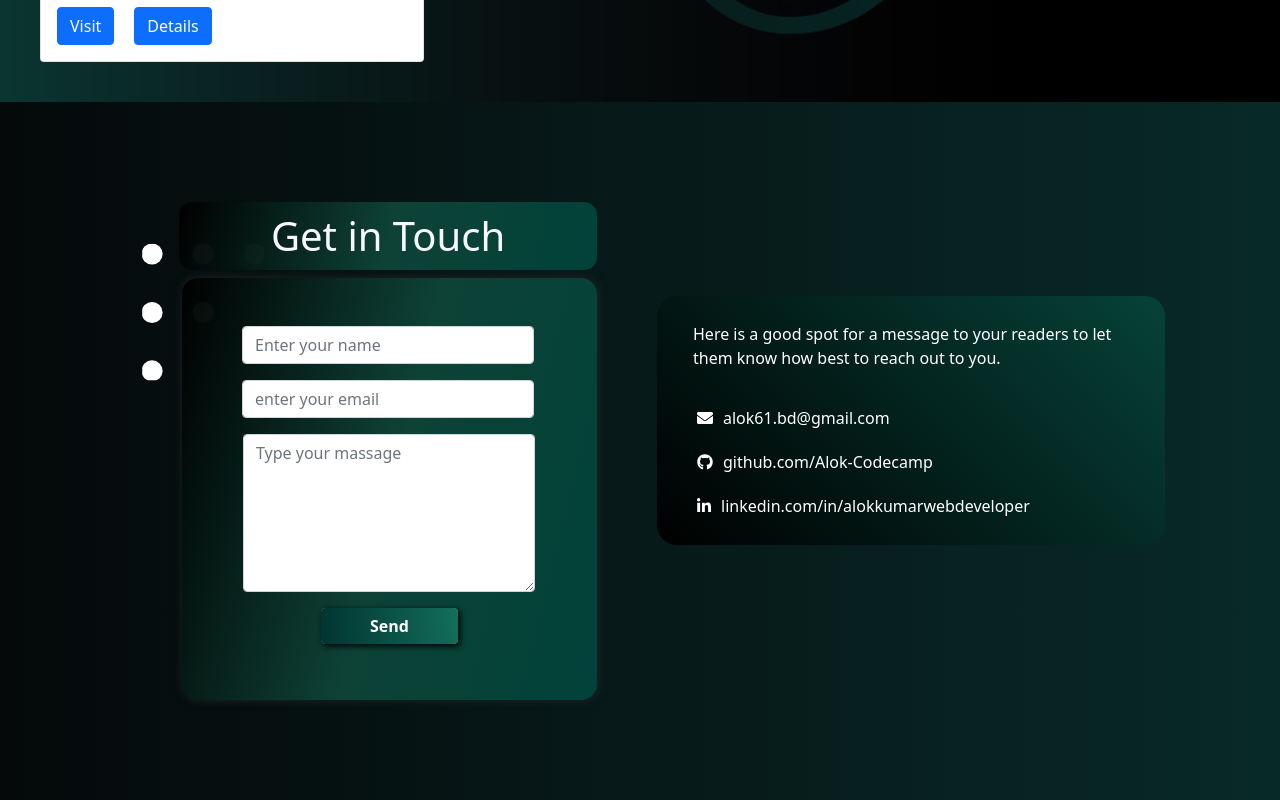
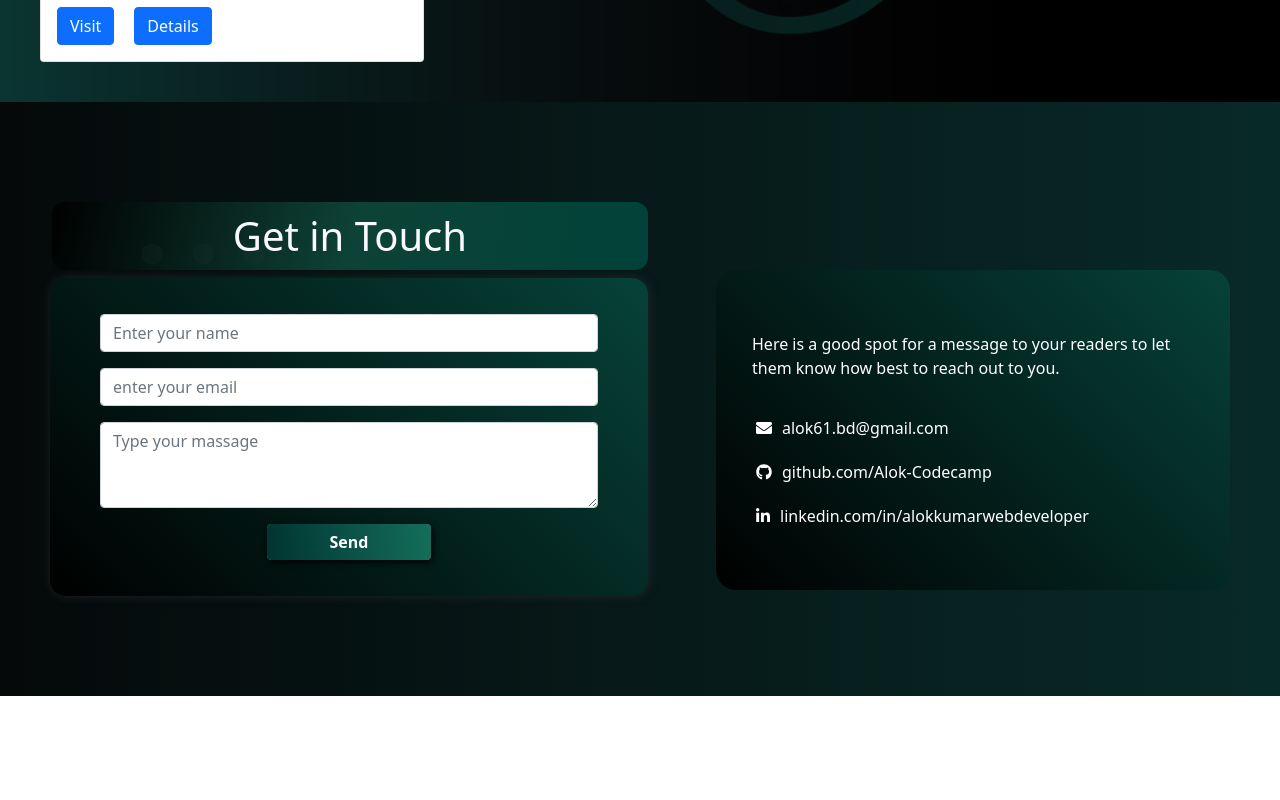
Before and after one commit to Alok-Codecamp/alok-portfolio, a React (Create React App) app: page / in a window 1280 px wide. Shown: the part 1448-2248 px from the top of the page. After the commit the page ends 2144 px from the top, so only its background shows below. Built offline with nearby package versions, Linux system fonts and the light colour scheme.

Commit message:
contact form css change

```diff
--- a/src/Pages/ContactMe/ContactMe.js
+++ b/src/Pages/ContactMe/ContactMe.js
@@ -34,7 +34,7 @@ const ContactMe = () => {
             <Form.Control id='user-email-input' ref={user_email} name="user_email" type="email" placeholder="enter your email" />
           </Form.Group>
           <Form.Group className="mb-3 user-message" controlId="exampleForm.ControlTextarea1">
-            <Form.Control id='user-message-input' ref={message} name="message" as="textarea" rows={6} placeholder="Type your massage" />
+            <Form.Control id='user-message-input' ref={message} name="message" as="textarea" rows={3} placeholder="Type your massage" />
           </Form.Group>
           <Form.Control id='submit-button' type="submit" value="Send" />
         </Form>
--- a/src/Pages/ContactMe/contact.css
+++ b/src/Pages/ContactMe/contact.css
@@ -5,40 +5,35 @@
 }
 #get-in-touch-h1{
     color: ghostwhite;
-    margin-left: 30%;
+    margin-left: 8%;
     background-image: linear-gradient(284deg, #00423a, #0e4236, #000000f7);
-    width: 70%;
     text-align: center;
     padding: 10px;
     border-radius: 13px;
 }
 /* style for contact form  */
 #contact-form{
-    background-image: linear-gradient(284deg, #00423a, #0e4236, #000000f7);
-    width: 415px;
-    width: 415px;
-    margin-left: 182px;
-    border-radius: 1px;
-    text-align: center;
-    padding-top: 48px;
-    padding-bottom: 56px;
-    border-radius: 16px;
-    box-shadow: 1px 0px 10px 0px;
+    background-image: linear-gradient(45deg, #000, #064238);
+       margin-left: 50px;
+       padding-top: 36px;
+       padding-bottom: 36px;
+       padding-right: 50px;
+       padding-left: 50px;
+       border-radius: 16px;
+       box-shadow: 1px 0 10px 0;
 }
 
 #user-name-input{
-    margin-left: 60px;
-    width: 292px;
+    width: 498px;
+
 }
 
 #user-email-input{
-    margin-left: 60px;
-    width: 292px;
+    width: 498px;
 }
 
 #user-message-input{
-    width: 292px;
-    margin-left: 61px;
+    width: 498px;
 }
 
 #submit-button{
@@ -53,13 +48,14 @@
 }
 
 .contact-text{
-    background-image: linear-gradient(45deg, black, #064238);
-    color: white;
-    margin-left: 60px;
-    margin-right: 9%;
-    margin-bottom: 60px;
-    padding: 26px 35px 27px 36px;
+    background-image: linear-gradient(45deg, #000, #064238);
+    color: #fff;
+    margin-left: 68px;
+    margin-right: 50px;
+    margin-bottom: -62px;
+    padding: 62px 35px 62px 36px;
     border-radius: 20px;
+
 }
 .contact-text>a{
     display: block;
```
